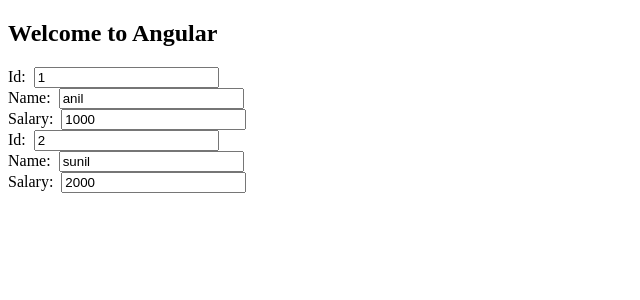
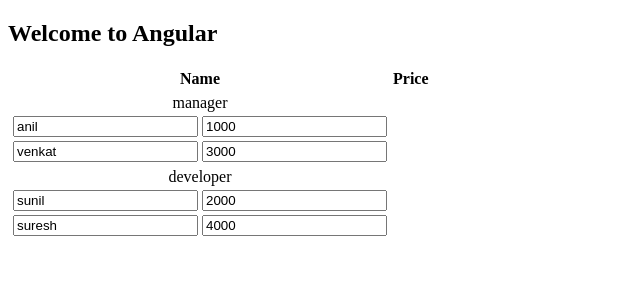
Before and after one commit to joydip-git/siemens-angular-5thJune2023, an Angular app in the folder codes/day-2/first-app/: page / in a window 1280 px wide. Shown: the top 300 px of the page, without its empty margins (0-640 px from the left). Built offline with nearby package versions, Linux system fonts and the light colour scheme.

Commit message:
day-2 final upload

```diff
--- a/codes/day-2/first-app/src/app/app.module.ts
+++ b/codes/day-2/first-app/src/app/app.module.ts
@@ -3,10 +3,11 @@ import { AppComponent } from "./app.component";
 import { BrowserModule } from "@angular/platform-browser";
 import { CalculatorComponent } from "./calculator/calculator.component";
 import { EmployeeDataComponent } from "./employee-data/employee-data.component";
+import { EmployeeRowComponent } from "./employee-row/employee-row.component";
 
 @NgModule({
     //register components, directives and pipes
-    declarations: [AppComponent, CalculatorComponent, EmployeeDataComponent],
+    declarations: [AppComponent, CalculatorComponent, EmployeeDataComponent, EmployeeRowComponent],
     //register providers for services
     providers: [],
     //register built-in or application feature modules
--- a/codes/day-2/first-app/src/app/employee-data/employee-data.component.html
+++ b/codes/day-2/first-app/src/app/employee-data/employee-data.component.html
@@ -1,4 +1,4 @@
-<ng-template #norecord>
+<!-- <ng-template #norecord>
     <span>No record found</span>
 </ng-template>
 <div *ngIf="employeeObj && employeeObj.length>0;else norecord">
@@ -16,4 +16,29 @@
             <input type="text" id="txtSalary" [value]="obj.salary">
         </div>
     </div>
-</div>
+</div> -->
+<table>
+    <thead>
+        <tr>
+            <th>Name</th>
+            <th>Price</th>
+        </tr>
+    </thead>
+    <tbody>
+        <!-- <div *ngFor="let rs of resultSet">
+            <tr>
+                <td colspan="2">{{rs.key}}</td>
+            </tr>
+            <tr *ngFor="let e of rs.list">
+                <td>{{e.name}}</td>
+                <td>{{e.salary}}</td>
+            </tr>
+
+        </div>
+        -->
+        <div *ngFor="let rs of resultSet">
+            <app-employee-row [designation]="rs.key" [records]="rs.list"
+                (employeeUpdated)="reciveUpdatedObject($event)"></app-employee-row>
+        </div>
+    </tbody>
+</table>
--- a/codes/day-2/first-app/src/app/employee-data/employee-data.component.ts
+++ b/codes/day-2/first-app/src/app/employee-data/employee-data.component.ts
@@ -6,14 +6,33 @@ import { Employee } from "../models/employee";
     templateUrl: './employee-data.component.html'
 })
 export class EmployeeDataComponent {
-    employeeObj?: Employee[] = [
-        { id: 1, name: 'anil', salary: 1000 },
-        { id: 2, salary: 2000, name: 'sunil' }
+    employeeObj: Employee[] = [
+        { designation: "manager", id: 1, name: 'anil', salary: 1000 },
+        { designation: "developer", id: 2, salary: 2000, name: 'sunil' },
+        { designation: "manager", id: 3, name: 'venkat', salary: 3000 },
+        { designation: "developer", id: 4, salary: 4000, name: 'suresh' }
     ]
 
-    // iterate() {
-    //     for (let obj of this.employeeObj) {
-    //         console.log(obj.)
-    //     }
-    // }
+    resultSet: { key: string, list: Employee[] }[] = []
+
+    constructor() {
+        const dictionary: Map<string, Employee[]> = new Map<string, Employee[]>()
+        this.employeeObj.forEach(
+            (e) => {
+                dictionary.set(e.designation, this.employeeObj.filter(e1 => e1.designation === e.designation))
+            }
+        )
+        for (const d of dictionary) {
+            this.resultSet.push({ key: d[0], list: d[1] })
+        }
+        console.log(this.employeeObj)
+    }
+
+    reciveUpdatedObject(updated: Employee) {
+        const index = this.employeeObj.findIndex(e => e.id === updated.id)
+        if (index >= 0) {
+            this.employeeObj.splice(index, 1, updated)
+        }
+        console.log(this.employeeObj)
+    }
 }
--- /dev/null
+++ b/codes/day-2/first-app/src/app/employee-row/employee-row.component.html
@@ -0,0 +1,11 @@
+<tr>
+    <td colspan="2" style="text-align: center;">{{designationName}}</td>
+</tr>
+<tr *ngFor="let e of employees">
+    <td>
+        <input type="text" id="txtName" value="{{e.name}}" (keyup)="nameChanged(nametxt.value,e.id)" #nametxt>
+    </td>
+    <td>
+        <input type="text" value="{{e.salary}}" (keyup)="salaryChanged(saltxt.value, e.id)" #saltxt>
+    </td>
+</tr>
--- /dev/null
+++ b/codes/day-2/first-app/src/app/employee-row/employee-row.component.ts
@@ -0,0 +1,33 @@
+import { Component, EventEmitter, Input, Output } from "@angular/core";
+import { Employee } from "../models/employee";
+
+@Component({
+    selector: 'app-employee-row',
+    templateUrl: './employee-row.component.html'
+})
+export class EmployeeRowComponent {
+    @Input('designation') designationName: string = ''
+    @Input('records') employees: Employee[] = []
+    @Output() employeeUpdated = new EventEmitter<Employee>()
+
+    nameChanged(newName: string, id: number) {
+        const found = this.employees.find(e => e.id === id)
+        if (found) {
+            let copy: Employee = {
+                ...found,
+                name: newName
+            }
+            this.employeeUpdated.emit(copy)
+        }
+    }
+    salaryChanged(newSalary: string, id: number) {
+        const found = this.employees.find(e => e.id === id)
+        if (found) {
+            let copy: Employee = {
+                ...found,
+                salary: +newSalary
+            }
+            this.employeeUpdated.emit(copy)
+        }
+    }
+}
--- a/codes/day-2/first-app/src/app/models/employee.ts
+++ b/codes/day-2/first-app/src/app/models/employee.ts
@@ -5,6 +5,7 @@
 // }
 
 export interface Employee {
+    designation: string;
     id: number;
     name: string;
     salary: number;
```
